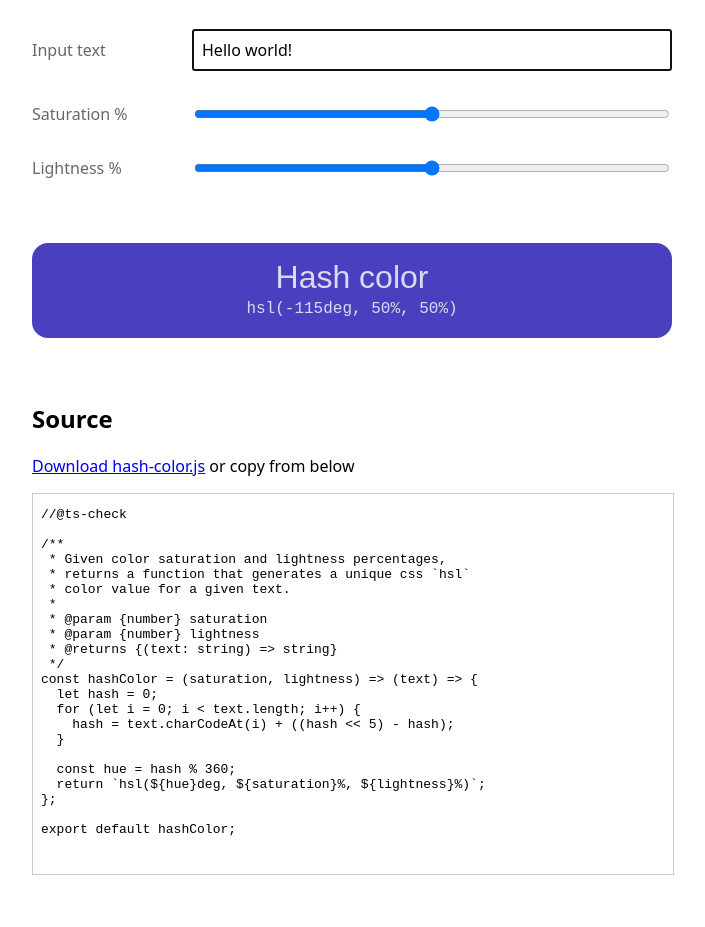
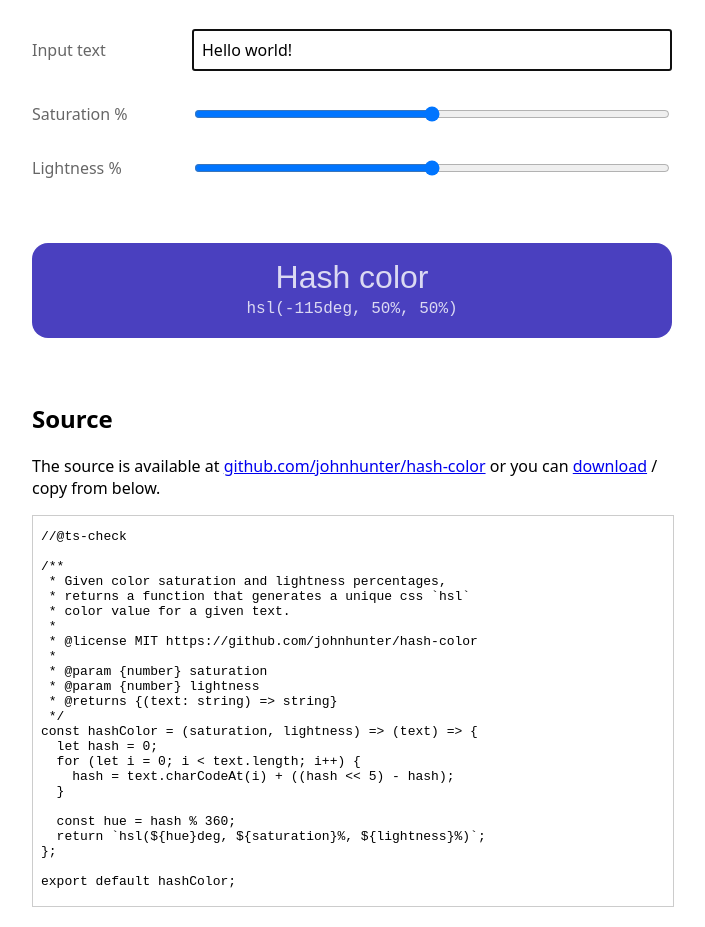
Before and after one commit to johnhunter/hash-color, a plain HTML site: page index.html in a window 1280 px wide. Shown: the part 143-1070 px from the top of the page, without its empty margins (288-993 px from the left). Drawn offline with Linux system fonts and the light colour scheme.

Commit message:
Update for licence and repo

```diff
--- a/hash-color.js
+++ b/hash-color.js
@@ -4,6 +4,8 @@
  * Given color saturation and lightness percentages,
  * returns a function that generates a unique css `hsl`
  * color value for a given text.
+ *
+ * @license MIT https://github.com/johnhunter/hash-color
  *
  * @param {number} saturation
  * @param {number} lightness
--- a/index.html
+++ b/index.html
@@ -9,7 +9,6 @@
   <body>
     <main>
       <h1>Hash-color</h1>
-
       <p>
         This example uses hash-color.js to generate unique colour values for a
         given text. You might use email or name to create a unique user colour.
@@ -44,8 +43,12 @@
 
       <h2>Source</h2>
       <p>
-        <a href="./hash-color.js" download>Download hash-color.js</a> or copy
-        from below
+        The source is available at
+        <a href="https://github.com/johnhunter/hash-color"
+          >github.com/johnhunter/hash-color</a
+        >
+        or you can
+        <a href="./hash-color.js" download>download</a> / copy from below.
       </p>
       <iframe id="source-code" src="./hash-color.js"></iframe>
     </main>
--- a/styles.css
+++ b/styles.css
@@ -54,5 +54,5 @@ button {
   display: block;
   width: 100%;
   border: 1px solid #ccc;
-  height: 380px;
+  height: 390px;
 }
```
